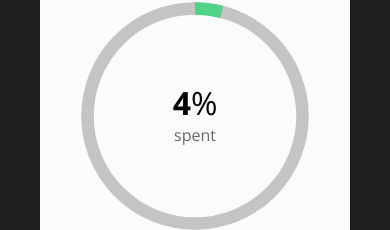
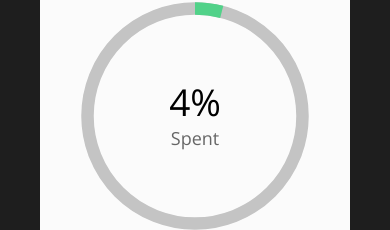
Before and after one commit to salkao/MoneyCalculation, a Vue app: page /home in a window 390 px wide. Shown: the part 354-584 px from the top of the page. Built offline with nearby package versions, Linux system fonts and the light colour scheme.

Commit message:
Update CircularProgress component styles: change label text to 'Spent', adjust font sizes for better visibility, and add desktop-specific styles for improved responsiveness.

```diff
--- a/src/components/widgets/CircularProgress.vue
+++ b/src/components/widgets/CircularProgress.vue
@@ -29,7 +29,7 @@
           <span class="percent__int">{{ value }}</span>
           <span class="percent_sign">%</span>
         </slot>
-        <div class="percent__label">spent</div>
+        <div class="percent__label">Spent</div>
       </div>
     </div>
     <slot name="footer" />
@@ -115,22 +115,30 @@ watch(
     transform: translate(-50%, -50%);
     text-align: center;
 
-    &__int {
-      font-size: 2rem;
-      font-weight: bold;
-      line-height: 1;
-    }
-
+    &__int,
     .percent_sign {
-      font-size: 2rem;
+      font-size: 37px;
+      font-weight: 400;
       line-height: 1;
     }
 
     &__label {
       margin-top: 0.25em;
-      font-size: 1rem;
+      font-size: 18px;
       color: #666;
     }
   }
 }
+
+// desktop
+@media (min-width: 1024px) {
+  .circular-progress {
+    .percent {
+      &__int,
+      .percent_sign {
+        font-size: 42px;
+      }
+    }
+  }
+}
 </style>
```
